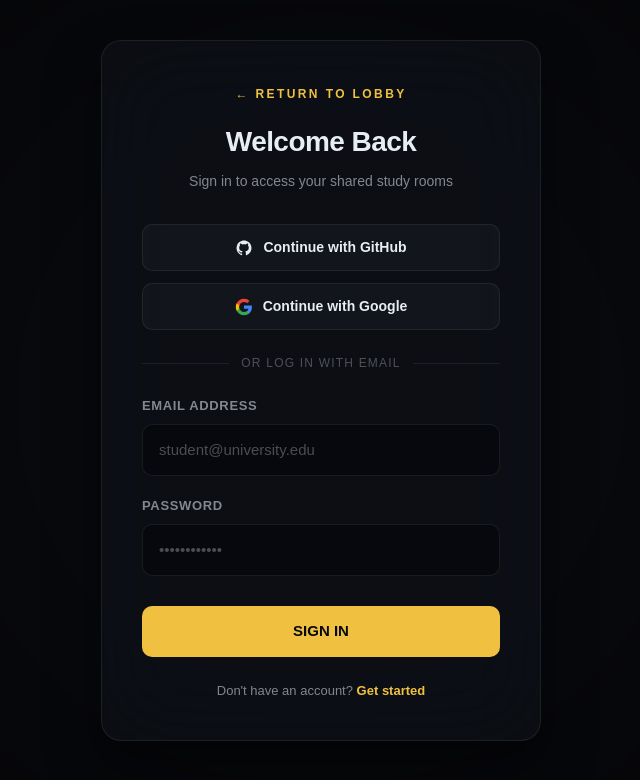
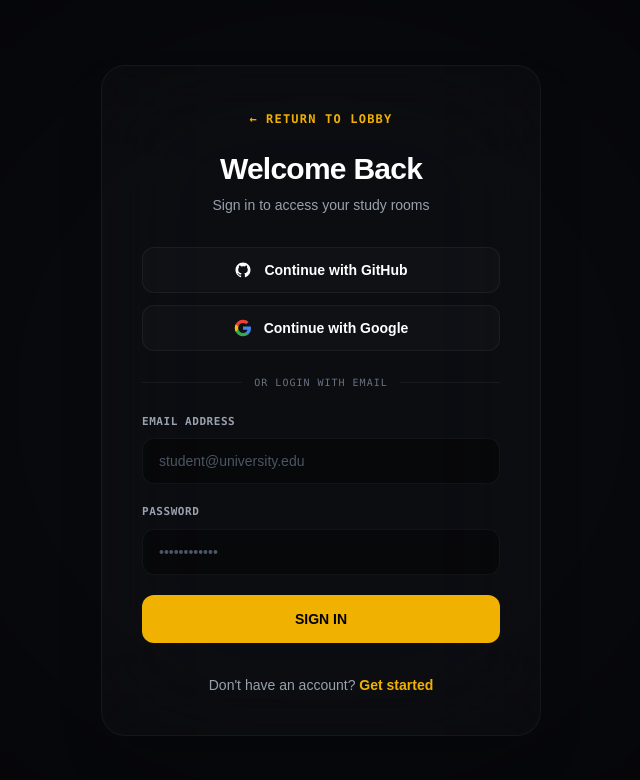
Before and after one commit to Mohammedsami001/Sessions, a Next.js app: page /login in a window 1280 px wide. Shown: the top 780 px of the page, without its empty margins (319-959 px from the left). Built offline with nearby package versions, Linux system fonts and the light colour scheme; no server answers.

Commit message:
feat: login page frontend

```diff
--- a/src/app/login/page.tsx
+++ b/src/app/login/page.tsx
@@ -24,7 +24,6 @@ export default function LoginPage() {
       if (error) {
         setError(error.message);
       } else {
-        // Redirect seamlessly to active student Dashboard hub upon successful authentication
         window.location.href = "/dashboard";
       }
     } catch (err: any) {
@@ -51,25 +50,32 @@ export default function LoginPage() {
   };
 
   return (
-    <main className="auth-wrapper">
-      <div className="auth-card">
-        <div className="auth-header">
-          <Link href="/" style={{ display: 'inline-block', marginBottom: '16px', textDecoration: 'none' }}>
-            <span style={{ fontSize: '12px', letterSpacing: '0.2em', color: 'var(--gold)', fontWeight: 700 }}>
-              ← RETURN TO LOBBY
-            </span>
+    <main className="min-h-screen bg-[#08090D] flex items-center justify-center px-4 relative overflow-hidden">
+      {/* Decorative Blur Orbs */}
+      <div className="absolute top-1/4 left-1/4 w-96 h-96 bg-yellow-500/10 rounded-full blur-3xl -z-10" />
+      <div className="absolute bottom-1/4 right-1/4 w-96 h-96 bg-orange-600/10 rounded-full blur-3xl -z-10" />
+
+      <div className="w-full max-w-[440px] bg-white/[0.02] backdrop-blur-3xl border border-white/5 shadow-2xl rounded-3xl p-8 sm:p-10 transition-all duration-300 hover:border-white/10">
+        <div className="text-center mb-8">
+          <Link href="/" className="inline-flex items-center gap-2 mb-6 group text-xs text-yellow-500 font-mono tracking-widest font-bold">
+            <span className="transition-transform group-hover:-translate-x-1">←</span> RETURN TO LOBBY
           </Link>
-          <h1 className="auth-title">Welcome Back</h1>
-          <p className="auth-subtitle">Sign in to access your shared study rooms</p>
+          <h1 className="text-3xl font-black text-white tracking-tight">Welcome Back</h1>
+          <p className="text-sm text-gray-400 mt-2">Sign in to access your study rooms</p>
         </div>
 
-        {error && <div className="auth-error">{error}</div>}
+        {error && (
+          <div className="bg-red-500/10 border border-red-500/30 text-red-300 text-xs rounded-xl p-3 mb-6 text-center leading-relaxed font-mono">
+            {error}
+          </div>
+        )}
 
         {/* Social Authentication Layer */}
+        <div className="space-y-3 mb-6">
           <button
             onClick={() => handleOAuthLogin('github')}
             type="button"
-          className="auth-btn-social"
+            className="w-full bg-white/[0.02] hover:bg-white/[0.06] border border-white/5 hover:border-white/15 text-white font-semibold py-3 px-4 rounded-xl text-sm transition duration-150 flex items-center justify-center gap-3 cursor-pointer"
           >
             <svg width="18" height="18" viewBox="0 0 24 24" fill="currentColor" xmlns="http://www.w3.org/2000/svg">
               <path fillRule="evenodd" clipRule="evenodd" d="M12 2C6.477 2 2 6.484 2 12.017c0 4.425 2.865 8.18 6.839 9.504.5.092.682-.217.682-.483 0-.237-.008-.868-.013-1.703-2.782.605-3.369-1.343-3.369-1.343-.454-1.158-1.11-1.466-1.11-1.466-.908-.62.069-.608.069-.608 1.003.07 1.53 1.032 1.53 1.032.892 1.53 2.341 1.088 2.91.832.092-.647.35-1.088.636-1.338-2.22-.253-4.555-1.113-4.555-4.951 0-1.093.39-1.988 1.029-2.688-.103-.253-.446-1.272.098-2.65 0 0 .84-.27 2.75 1.026A9.564 9.564 0 0112 6.844c.85.004 1.705.115 2.504.337 1.909-1.296 2.747-1.027 2.747-1.027.546 1.379.202 2.398.1 2.651.64.7 1.028 1.595 1.028 2.688 0 3.848-2.339 4.695-4.566 4.943.359.309.678.92.678 1.855 0 1.338-.012 2.419-.012 2.747 0 .268.18.58.688.482A10.019 10.019 0 0022 12.017C22 6.484 17.522 2 12 2z"/>
@@ -80,7 +86,7 @@ export default function LoginPage() {
           <button
             onClick={() => handleOAuthLogin('google')}
             type="button"
-          className="auth-btn-social"
+            className="w-full bg-white/[0.02] hover:bg-white/[0.06] border border-white/5 hover:border-white/15 text-white font-semibold py-3 px-4 rounded-xl text-sm transition duration-150 flex items-center justify-center gap-3 cursor-pointer"
           >
             <svg width="18" height="18" viewBox="0 0 24 24" fill="none" xmlns="http://www.w3.org/2000/svg">
               <path d="M22.56 12.25c0-.78-.07-1.53-.2-2.25H12v4.26h5.92c-.26 1.37-1.04 2.53-2.21 3.31v2.77h3.57c2.08-1.92 3.28-4.74 3.28-8.09z" fill="#4285F4"/>
@@ -90,45 +96,52 @@ export default function LoginPage() {
             </svg>
             Continue with Google
           </button>
+        </div>
 
-        <div className="auth-divider">or log in with email</div>
+        <div className="flex items-center gap-3 text-[10px] text-gray-500 font-mono tracking-widest uppercase my-6 before:h-px before:flex-1 before:bg-white/5 after:h-px after:flex-1 after:bg-white/5">
+          or login with email
+        </div>
 
         {/* Standard Email/Password Form */}
-        <form onSubmit={handleEmailLogin}>
-          <div className="auth-form-group">
-            <label className="auth-label" htmlFor="email">Email Address</label>
+        <form onSubmit={handleEmailLogin} className="space-y-5">
+          <div className="space-y-2">
+            <label className="text-[11px] font-mono tracking-wider text-gray-400 uppercase font-semibold block" htmlFor="email">Email Address</label>
             <input
               id="email"
               type="email"
               required
-              className="auth-input"
+              className="w-full bg-black/40 border border-white/5 focus:border-yellow-500/50 focus:bg-black/60 rounded-xl px-4 py-3 text-white text-sm outline-none transition-all placeholder:text-gray-600"
               placeholder="student@university.edu"
               value={email}
               onChange={(e) => setEmail(e.target.value)}
             />
           </div>
 
-          <div className="auth-form-group">
-            <label className="auth-label" htmlFor="password">Password</label>
+          <div className="space-y-2">
+            <label className="text-[11px] font-mono tracking-wider text-gray-400 uppercase font-semibold block" htmlFor="password">Password</label>
             <input
               id="password"
               type="password"
               required
-              className="auth-input"
+              className="w-full bg-black/40 border border-white/5 focus:border-yellow-500/50 focus:bg-black/60 rounded-xl px-4 py-3 text-white text-sm outline-none transition-all placeholder:text-gray-600"
               placeholder="••••••••••••"
               value={password}
               onChange={(e) => setPassword(e.target.value)}
             />
           </div>
 
-          <button type="submit" disabled={loading} className="auth-btn-primary">
+          <button
+            type="submit"
+            disabled={loading}
+            className="w-full bg-yellow-500 hover:bg-yellow-400 disabled:opacity-50 disabled:cursor-not-allowed text-black font-bold py-3.5 px-4 rounded-xl text-sm transition-all duration-200 hover:scale-[1.01] cursor-pointer"
+          >
             {loading ? "AUTHENTICATING..." : "SIGN IN"}
           </button>
         </form>
 
-        <div className="auth-footer">
+        <div className="text-center text-sm text-gray-400 mt-8">
           Don't have an account?{" "}
-          <Link href="/signup" className="auth-footer-link">
+          <Link href="/signup" className="text-yellow-500 hover:underline font-semibold">
             Get started
           </Link>
         </div>
--- a/src/app/page.tsx
+++ b/src/app/page.tsx
@@ -1,7 +1,8 @@
 "use client";
-import Link from "next/link";
+
 import { useEffect, useState } from "react";
 import { supabase } from "../lib/supabase";
+import { HeroSection } from "@/components/ui/3d-hero-section-boxes";
 
 export default function Home() {
   const [mounted, setMounted] = useState(false);
@@ -22,84 +23,15 @@ export default function Home() {
     checkAuth();
   }, []);
 
-  if (!mounted) return null;
+  if (!mounted) {
+    return (
+      <div className="bg-[#08090D] h-screen w-screen flex items-center justify-center">
+        <div className="text-yellow-500 font-mono tracking-widest text-xs animate-pulse">
+          INITIALIZING LOBBY OS...
+        </div>
+      </div>
+    );
+  }
 
-  return (
-    <>
-      {/* Navbar */}
-      <nav className="navbar">
-        <Link href="/" className="nav-logo">
-          <svg width="24" height="24" viewBox="0 0 24 24" fill="currentColor" xmlns="http://www.w3.org/2000/svg">
-            <path d="M12 2L2 7l10 5 10-5-10-5zM2 17l10 5 10-5M2 12l10 5 10-5" stroke="currentColor" strokeWidth="2" strokeLinecap="round" strokeLinejoin="round"/>
-          </svg>
-          SESSIONS
-        </Link>
-
-        <div className="nav-links">
-          <Link href="#features" className="nav-link">Features</Link>
-          <Link href="#community" className="nav-link">Community</Link>
-          <Link href="#pricing" className="nav-link">Pricing</Link>
-        </div>
-
-        <div style={{ display: 'flex', alignItems: 'center', gap: '20px' }}>
-          {sessionActive ? (
-            <Link href="/dashboard" className="btn-glass" style={{ textDecoration: 'none', background: 'var(--gold)', color: 'black' }}>
-              Launch Dashboard
-            </Link>
-          ) : (
-            <>
-              <Link href="/login" className="nav-link">Log in</Link>
-              <Link href="/signup" className="btn-glass" style={{ textDecoration: 'none' }}>Get started</Link>
-            </>
-          )}
-        </div>
-      </nav>
-
-      {/* Hero Section */}
-      <main className="container" style={{ position: 'relative', zIndex: 10, paddingTop: '40px' }}>
-
-        {/* Top Stamps */}
-        <div style={{ display: 'flex', justifyContent: 'space-between', padding: '0 40px' }}>
-          <div style={{ border: '1px solid rgba(255,255,255,0.2)', padding: '10px 15px', borderRadius: '4px', display: 'flex', flexDirection: 'column' }}>
-            <span style={{ fontSize: '24px', fontWeight: 800 }}>S</span>
-            <span style={{ fontSize: '10px', color: 'var(--text-gray)' }}>SESSION</span>
-          </div>
-          <div style={{ textAlign: 'right', display: 'flex', flexDirection: 'column', gap: '5px' }}>
-            <div style={{ border: '1px solid rgba(255,255,255,0.2)', padding: '4px 8px', fontSize: '10px', letterSpacing: '1px' }}>FEATURES BY SESSIONS</div>
-            <div style={{ border: '1px solid rgba(255,255,255,0.2)', padding: '4px 8px', fontSize: '10px', letterSpacing: '1px' }}>NO. 7777</div>
-          </div>
-        </div>
-
-        <div className="title-container">
-          <div className="production-stamp">NEXT-GENERATION STUDY OS</div>
-
-          <div style={{ display: 'flex', justifyContent: 'center', margin: '10px 0 20px 0', width: '100%' }}>
-            <img
-              src="/sessions_hero.png"
-              alt="SESSIONS"
-              style={{
-                width: '100%',
-                maxWidth: '900px',
-                height: 'auto'
-              }}
-            />
-          </div>
-
-          <div className="hero-gold-subtitle">
-            The Premium Workspace for Deep Work & Synchronized Focus
-          </div>
-        </div>
-      </main>
-
-      {/* Floating Ticket Dock */}
-      <div className="dock-container">
-        <div className="ticket ticket-dark"><span>Live Rooms</span></div>
-        <div className="ticket ticket-green"><span>Pomodoro</span></div>
-        <div className="ticket ticket-blue"><span>Global Chat</span></div>
-        <div className="ticket ticket-purple"><span>Lofi Mixer</span></div>
-        <div className="ticket ticket-pink"><span>To-Dos</span></div>
-        <div className="ticket ticket-orange"><span>Analytics</span></div>
-      </div>
-    </>
-  );
+  return <HeroSection sessionActive={sessionActive} />;
 }
```
Also changed, not shown: src/components/ui/3d-hero-section-boxes.tsx (+92 -44 lines). Lines whose indentation alone changed are shown as unchanged.
